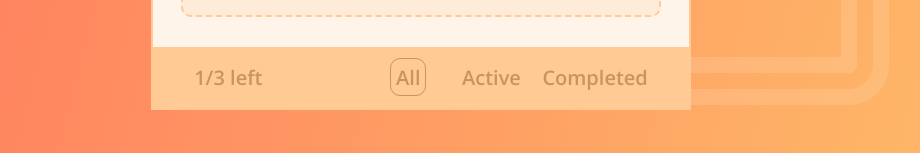
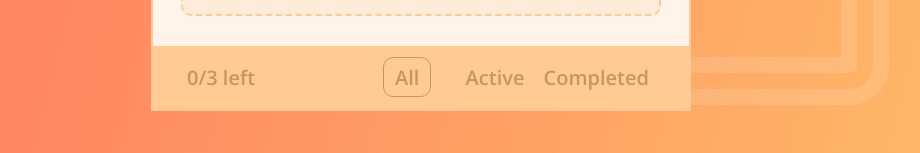
Before and after one commit to Lerinskaya/VueJS-TodoApp, a Vue app in the folder vue-project/: page / in a window 1280 px wide. Shown: the part 531-684 px from the top of the page, without its empty margins (219-1139 px from the left). Built offline with nearby package versions, Linux system fonts and the light colour scheme.

Commit message:
V-4: - vuex

```diff
--- a/vue-project/package.json
+++ b/vue-project/package.json
@@ -13,6 +13,7 @@
     "core-js": "^3.8.3",
     "node-sass": "^7.0.3",
     "register-service-worker": "^1.7.2",
+    "uuid": "^9.0.0",
     "vue": "^2.6.14",
     "vuex": "^3.6.2"
   },
--- a/vue-project/src/components/atoms/AddTask.vue
+++ b/vue-project/src/components/atoms/AddTask.vue
@@ -1,12 +1,38 @@
 <template>
   <div :class="$style.add">
-    <input type="text" placeholder="Add new task" />
+    <input
+      type="text"
+      placeholder="Add new task"
+      @keyup.enter="addTodoI"
+      @change="todoTextChange"
+      v-bind:value="todoText"
+    />
   </div>
 </template>
 
 <script>
+import { mapActions } from "vuex";
+import { v1 } from "uuid";
+
 export default {
-  name: "App",
+  data() {
+    return {
+      todoText: "",
+    };
+  },
+  methods: {
+    ...mapActions(["addTodo"]),
+    todoTextChange(e) {
+      this.todoText = e.target.value;
+    },
+    addTodoI() {
+      this.addTodo({
+        id: v1(),
+        title: this.todoText,
+      });
+      this.todoText = "";
+    },
+  },
 };
 </script>
 
--- a/vue-project/src/components/atoms/CheckBox.vue
+++ b/vue-project/src/components/atoms/CheckBox.vue
@@ -1,6 +1,11 @@
 <template>
   <label>
-    <input type="checkbox" :class="$style.checkbox" :checked="isChecked" />
+    <input
+      type="checkbox"
+      :class="$style.checkbox"
+      :checked="isChecked"
+      @click="$emit('click')"
+    />
     <span :class="$style.fake" />
   </label>
 </template>
@@ -9,6 +14,7 @@
 export default {
   props: {
     isChecked: Boolean,
+    default: false,
   },
 };
 </script>
--- a/vue-project/src/components/atoms/DeleteButton.vue
+++ b/vue-project/src/components/atoms/DeleteButton.vue
@@ -1,5 +1,5 @@
 <template>
-  <button>&times;</button>
+  <button :class="$style.delete">&times;</button>
 </template>
 
 <script>
@@ -10,7 +10,7 @@ export default {
 </script>
 
 <style lang="scss" module>
-button {
+.delete {
   margin-right: 1.25rem;
   border: 1.5px solid $lightOrange;
   border-radius: 2px;
@@ -18,7 +18,10 @@ button {
   background-color: $darkPeach;
   max-height: 1.5rem;
 }
-button:hover {
+.delete:active {
+  color: red;
+}
+.delete:hover {
   border: 1.5px solid $orange;
   color: $orange;
   cursor: pointer;
--- a/vue-project/src/components/atoms/TabButton.vue
+++ b/vue-project/src/components/atoms/TabButton.vue
@@ -1,6 +1,8 @@
 <template>
   <div>
-    <p :class="$style.tab">{{ title }}</p>
+    <button :class="[$style.tab, { [$style.active]: isActive }]">
+      {{ title }}
+    </button>
   </div>
 </template>
 
@@ -18,14 +20,28 @@ export default {
 
 <style lang="scss" module>
 .tab {
+  font-family: "Open Sans";
+  background: #ffca93;
+  font-weight: 600;
+  font-size: 20px;
+  color: rgba(127, 75, 19, 0.42);
+  border: none;
   cursor: pointer;
 }
-.tab:nth-last-child(3) {
-  margin-left: 8rem;
+.tab:active {
+  color: rgba(224, 158, 87, 0.42);
+}
+// .tab:nth-last-child(3) {
+//   margin-left: 8rem;
+//   border: 1px solid $brownBorder;
+//   border-radius: 0.625rem;
+//   padding: 0.3rem;
+// }
+button {
+  margin-right: 0;
+}
+.active {
   border: 1px solid $brownBorder;
-  border-radius: 0.625rem;
-  padding: 0.3rem;
-  margin-right: 1.56rem;
 }
 @media (max-width: 980px) {
   p {
--- a/vue-project/src/components/atoms/TaskCounter.vue
+++ b/vue-project/src/components/atoms/TaskCounter.vue
@@ -1,10 +1,15 @@
 <template>
-  <p :class="$style.todoLeft">1/3 left</p>
+  <p :class="$style.todoLeft">
+    {{ getActiveTasks.length }}/{{ allTodos.length }} left
+  </p>
 </template>
 
 <script>
+import { mapGetters } from "vuex";
 export default {
-  components: {},
+  computed: {
+    ...mapGetters(["allTodos", "getActiveTasks"]),
+  },
 };
 </script>
 
--- a/vue-project/src/components/molecules/Task.vue
+++ b/vue-project/src/components/molecules/Task.vue
@@ -2,15 +2,17 @@
   <div :class="$style.todo">
     <Checkbox :isChecked="isChecked" />
     <span :class="$style.task">{{ title }}</span>
-    <DeleteButton />
+    <DeleteButton @click="$emit('delete')" />
   </div>
 </template>
 
 <script>
 import Checkbox from "@/components/atoms/Checkbox";
 import DeleteButton from "@/components/atoms/DeleteButton";
+import { mapActions } from "vuex";
 export default {
   props: {
+    todo: {},
     title: String,
     isChecked: {
       type: Boolean,
@@ -20,6 +22,13 @@ export default {
   components: {
     Checkbox,
     DeleteButton,
+  },
+  methods: {
+    ...mapActions(["deleteTodo"]),
+    //   removeTodo(id) {
+    //     this.$store.dispatch("deleteTodo", id);
+    //   },
+    // },
   },
 };
 </script>
--- a/vue-project/src/components/organisms/Footer.vue
+++ b/vue-project/src/components/organisms/Footer.vue
@@ -1,26 +1,26 @@
 <template>
   <footer :class="$style.footer">
     <TaskCounter />
-    <TabButton v-for="tab in tabs" :key="tab.id" :title="tab.title" />
+    <TabButton
+      v-for="tab in tabButtons"
+      :key="tab.id"
+      :title="tab.title"
+      :isActive="tab.isActive"
+    />
   </footer>
 </template>
 
 <script>
 import TabButton from "@/components/atoms/TabButton";
 import TaskCounter from "@/components/atoms/TaskCounter";
+import { mapGetters } from "vuex";
 export default {
-  data() {
-    return {
-      tabs: [
-        { id: 1, title: "All" },
-        { id: 2, title: "Active" },
-        { id: 3, title: "Completed" },
-      ],
-    };
-  },
   components: {
     TabButton,
     TaskCounter,
+  },
+  computed: {
+    ...mapGetters(["tabButtons"]),
   },
 };
 </script>
--- a/vue-project/src/components/organisms/TaskArea.vue
+++ b/vue-project/src/components/organisms/TaskArea.vue
@@ -1,27 +1,27 @@
 <template>
   <div :class="$style.taskArea">
     <Task
-      v-for="todo in todos"
+      v-for="todo in allTodos"
       :key="todo.id"
       :title="todo.title"
-      :isChecked="todo.completed"
+      :isChecked="isChecked"
+      @click="deleteTodo(todo.id)"
+      @change="changeTaskStatus(todo.id)"
     />
     <AddTask />
   </div>
 </template>
 
 <script>
+import { mapGetters, mapMutations } from "vuex";
 import Task from "@/components/molecules/Task";
 import AddTask from "@/components/atoms/AddTask";
 export default {
-  data() {
-    return {
-      todos: [
-        { id: 1, title: "Task 1", completed: false },
-        { id: 2, title: "Task 2", completed: false },
-        { id: 3, title: "Task 3", completed: false },
-      ],
-    };
+  methods: {
+    ...mapMutations(["deleteTodo"], ["changeTaskStatus"]),
+  },
+  computed: {
+    ...mapGetters(["allTodos"]),
   },
   components: {
     Task,
--- a/vue-project/src/store/index.js
+++ b/vue-project/src/store/index.js
@@ -1,12 +1,11 @@
 import Vue from "vue";
 import Vuex from "vuex";
+import todo from "./modules/todo";
 
 Vue.use(Vuex);
 
 export default new Vuex.Store({
-  state: {},
-  getters: {},
-  mutations: {},
-  actions: {},
-  modules: {},
+  modules: {
+    todo
+  },
 });
--- /dev/null
+++ b/vue-project/src/store/modules/todo.js
@@ -0,0 +1,60 @@
+export default {
+  state: {
+    tabs: [
+      { id: 1, title: "All" },
+      { id: 2, title: "Active" },
+      { id: 3, title: "Completed" },
+    ],
+    todos: [
+      { id: 1, title: "Task 1", isActive: true },
+      { id: 2, title: "Task 2", isActive: false },
+      { id: 3, title: "Task 3", isActive: false },
+    ],
+  },
+  getters: {
+    allTodos: (state) => state.todos,
+
+    getActiveTasks(state) {
+      return state.todos.filter((todo) => todo.isChecked === false);
+    },
+
+    tabButtons(state) {
+      return state.tabs;
+    },
+  },
+  mutations: {
+    add_todo(state, todo) {
+      state.todos.push(todo);
+    },
+    deleteTodo(state, id) {
+      state.todos = state.todos.filter((todo) => todo.id != id);
+    },
+    filterTasks(state) {
+      if (state.title == 'all') {
+        return state.todos
+      } else if (state.title == 'active') {
+        return state.todos.filter((todo) => todo.isChecked === false)
+      } else if (state.title == 'completed') {
+        return state.todos.filter((todo) => todo.isChecked === true)
+      }
+      return state.todos;
+    },
+    changeTaskStatus(state, id) {
+      state.tasks.map((todo) => {
+        if (todo.id == id) {
+          todo.isChecked = !todo.isChecked;
+        }
+      });
+    },
+  },
+  actions: {
+    addTodo({ commit }, todo) {
+      commit("add_todo", todo)
+    },
+
+    deleteTask({ commit }, id) {
+      commit("deleteTodo", id)
+      console.log('GGGGGGG')
+    }
+  }
+}
```
Also changed, not shown: 1 other file (tests, documents, lock files or other folders).
